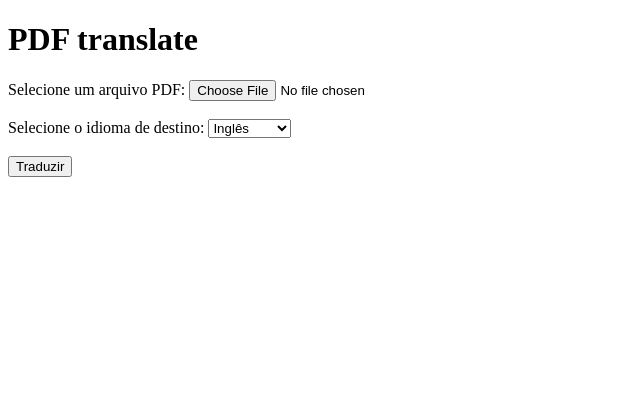
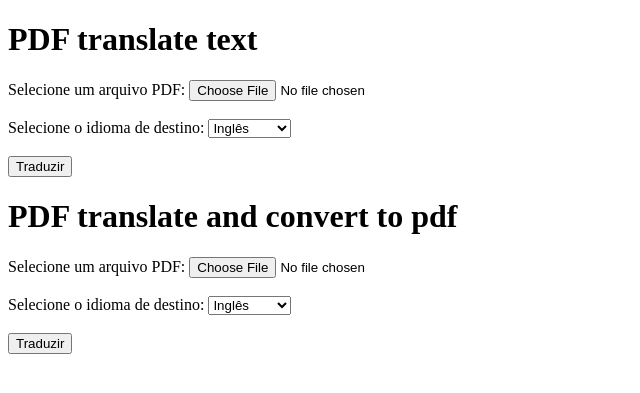
Before and after one commit to IsaacLusca/PDFTranslate, a Flask app: page / in a window 1280 px wide. Shown: the top 393 px of the page, without its empty margins (0-640 px from the left). Run offline with Flask 3, Linux system fonts and the light colour scheme.

Commit message:
gerando um pdf traduzido.

```diff
--- a/app/routes.py
+++ b/app/routes.py
@@ -1,19 +1,19 @@
 # from app import app
-from flask import redirect, render_template, request, url_for, session, flash, Blueprint
+from flask import redirect, render_template, request, url_for, session, flash, Blueprint, send_file
 import os
 from googletrans import Translator
 from langdetect import detect
 from deep_translator import GoogleTranslator
 
 # função para extrair texto do PDF
-from app.utils import extract_text_from_pdf, translate_text_list
+from app.utils import extract_text_from_pdf, translate_text_list, extract_and_translate_pdf, generate_pdf_from_text
 
 # criação do blueprint
 # O blueprint é uma forma de organizar o código em Flask, permitindo dividir a aplicação em partes menores e mais gerenciáveis.
 main = Blueprint('main', __name__)
 
 # definindo o diretório de upload
-UPLOAD_FOLDER = 'temp'
+UPLOAD_FOLDER = os.path.join(os.getcwd(), 'temp')  # agora vira absoluto
 
 # Verifica se o diretório de upload existe, caso contrário, cria o diretório.
 os.makedirs(UPLOAD_FOLDER, exist_ok=True)
@@ -45,3 +45,21 @@ def translate():
     ]
     html = "<br><hr>".join(f"<h3>Página {i+1}</h3><pre>{p}</pre>" for i, p in enumerate(translated_pages))
     return html
+
+@main.route('/translate_to_pdf', methods=['POST'])
+# Função para traduzir o PDF e gerar um novo PDF com o texto traduzido
+def translate_to_pdf():
+    file = request.files['file']
+    filepath = os.path.join(UPLOAD_FOLDER, file.filename)
+    file.save(filepath)
+
+    target_lang = request.form['language']
+    translated_pages = extract_and_translate_pdf(filepath, target_lang)
+
+    filename = os.path.splitext(file.filename)[0]
+    output_filename = f"{filename}_translated_{target_lang}.pdf"
+    output_path = os.path.join(UPLOAD_FOLDER, output_filename)
+
+    generate_pdf_from_text(translated_pages, output_path)
+
+    return send_file(output_path, as_attachment=True)
--- a/app/templates/index.html
+++ b/app/templates/index.html
@@ -6,7 +6,7 @@
     <title>PDF translate</title>
 </head>
 <body>
-    <h1>PDF translate</h1>
+    <h1>PDF translate text</h1>
     <form action="/translate" method="post" enctype="multipart/form-data">
         <label for="file">Selecione um arquivo PDF:</label>
         <input type="file" id="file" name="file" accept=".pdf" required>
@@ -22,5 +22,20 @@
         <button type="submit">Traduzir</button>
     </form>
 
+    <h1>PDF translate and convert to pdf</h1>
+    <form action="/translate_to_pdf" method="post" enctype="multipart/form-data">
+        <label for="file">Selecione um arquivo PDF:</label>
+        <input type="file" id="file" name="file" accept=".pdf" required>
+        <br><br>
+        <label for="language">Selecione o idioma de destino:</label>
+        <select id="language" name="language" required>
+            <option value="en">Inglês</option>
+            <option value="pt">Português</option>
+            <option value="es">Espanhol</option>
+            <option value="ru">Russo</option>
+        </select>
+        <br><br>
+        <button type="submit">Traduzir</button>
+    </form>
 </body>
 </html>
```
Also changed, not shown: app/utils.py (+20 -0 lines).
